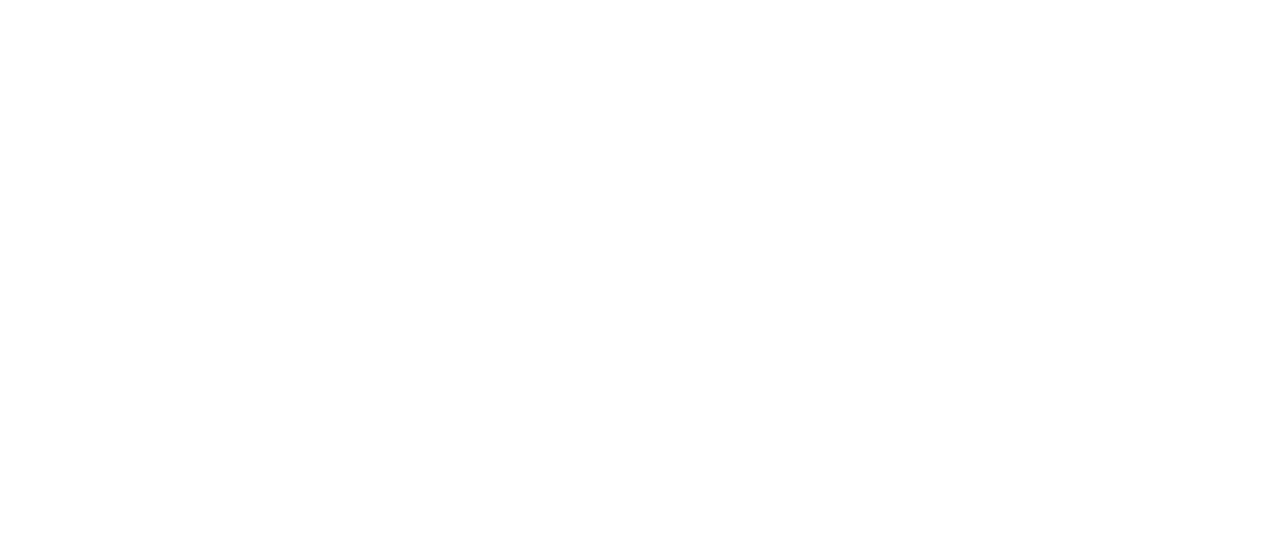
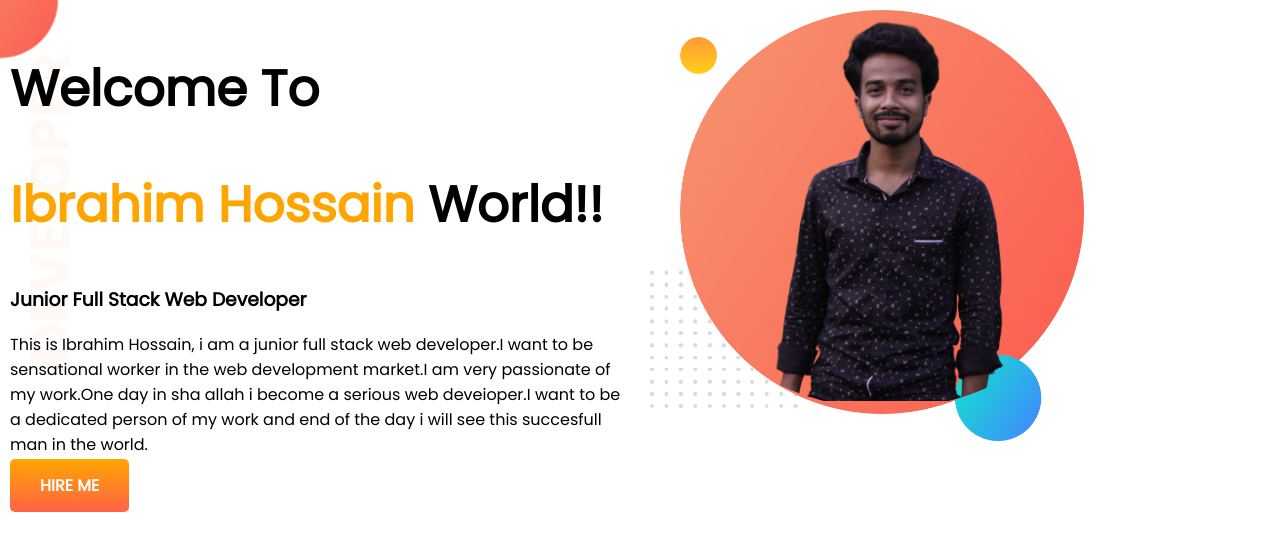
Before and after one commit to ibrahimhossain01752/developer-protfolio, a plain HTML site: page index.html in a window 1280 px wide. Drawn offline with Linux system fonts and the light colour scheme.

Commit message:
top banner added

```diff
--- a/index.html
+++ b/index.html
@@ -1,13 +1,36 @@
 <!DOCTYPE html>
 <html lang="en">
+
 <head>
     <meta charset="UTF-8">
     <meta http-equiv="X-UA-Compatible" content="IE=edge">
     <meta name="viewport" content="width=device-width, initial-scale=1.0">
     <title>Protfolio-website</title>
+    <link rel="preconnect" href="https://fonts.googleapis.com">
+    <link rel="preconnect" href="https://fonts.gstatic.com" crossorigin>
+    <link href="https://fonts.googleapis.com/css2?family=Poppins&display=swap" rel="stylesheet">
     <link rel="stylesheet" href="style.css">
 </head>
+
 <body>
+    <section class="top-banner">
+        <div class="half-width">
+            <h1>Welcome To</h1>
+            <h1><span class="orange-color">Ibrahim Hossain</span> World!!</h1>
+            <h3>Junior Full Stack Web Developer</h3>
+            <p>This is Ibrahim Hossain, i am a junior full stack web developer.I want to be sensational worker in the
+                web
+                development market.I am very passionate of my work.One day in sha allah i become a serious web
+                deveioper.I
+                want to be a dedicated person of my work and end of the day i will see this succesfull man in the world.
+            </p>
+            <a class="link-button" target="_blank" href="https://web.facebook.com/profile.php?id=100012571571705">HIRE
+                ME</a>
+        </div>
+        <div class="half-width">
+            <img src="images/ebu.png" alt="">
+        </div>
+    </section>
+</body>
 
-</body>
 </html>
--- a/style.css
+++ b/style.css
@@ -0,0 +1,32 @@
+body{
+    font-family: 'Poppins', sans-serif;
+    margin: 0;
+}
+h1{
+    font-size: 50px;
+}
+.orange-color{
+    color: orange;
+}
+section{
+    display: flex;
+}
+.half-width{
+    width: 50%;
+    padding: 10px;
+}
+.half-width img{
+    width: 70%;
+}
+.link-button{
+    text-decoration: none;
+    background-image: linear-gradient(orange,tomato);
+    padding: 15px 30px;
+    color: white;
+    font-weight: 700;
+    border-radius: 5px;
+}
+.top-banner{
+    background-image: url(images/top-banner.png);
+    background-repeat: no-repeat;
+}
```
Also changed, not shown: images/dream-bg.png (added), images/ebu.png (added), images/exp-bg.png (added), images/hum.png (added), images/jhankar.png (added), images/jhankar2.png (added), images/my-bg.png (added), images/my-bg2.png (added), images/top-banner.png (added).
